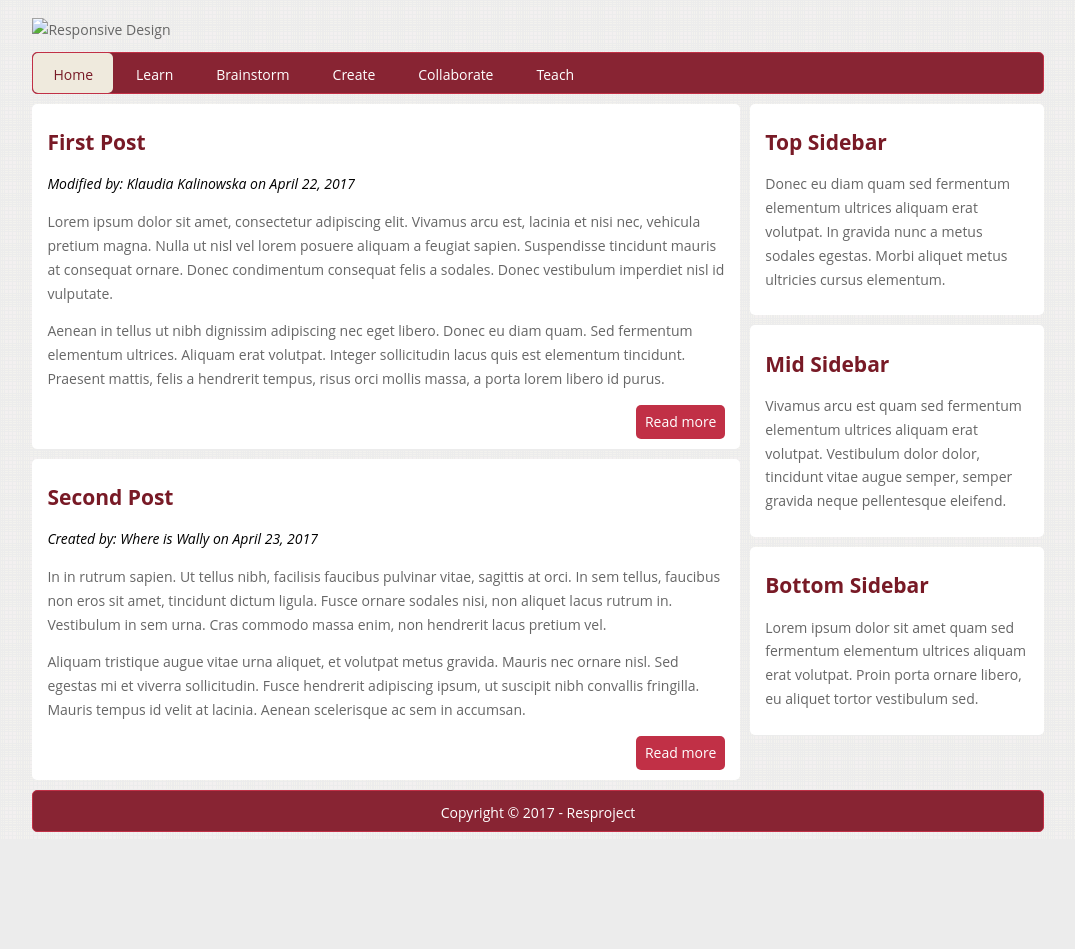
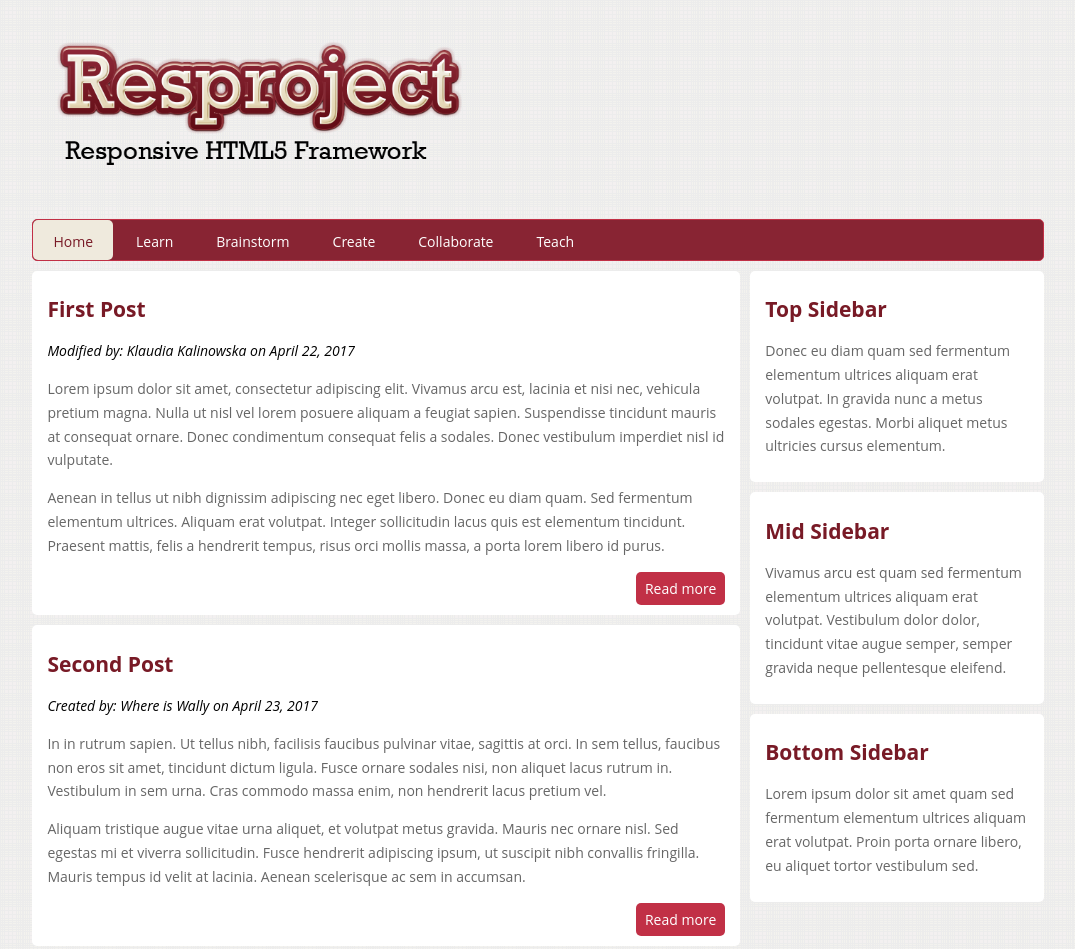
Before and after one commit to KlaKali1/template-reponsive, a plain HTML site: page index.html in a window 1280 px wide. Shown: the top 949 px of the page, without its empty margins (102-1177 px from the left). Before the commit the page ends 840 px from the top, so only its background shows below. Drawn offline with Linux system fonts and the light colour scheme; files whose address does not match are found by name.

Commit message:
Update index.html

```diff
--- a/index.html
+++ b/index.html
@@ -20,7 +20,7 @@
 <body>
 	<div id="container">
 	   <header class="main-header">
-           <img id="logo" src="images/logo.png" alt="Responsive Design" />
+           <img id="logo" src="img/logo.png" alt="Responsive Design" />
            <nav class="main-nav">
                <ul>
 				    <li><a class="active" href="#">Home</a></li>
```
